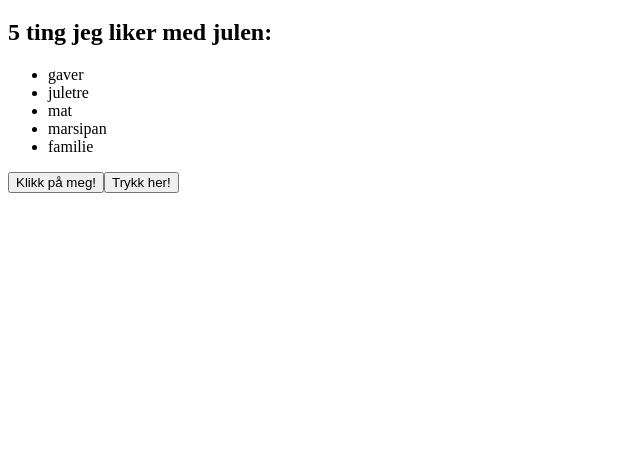
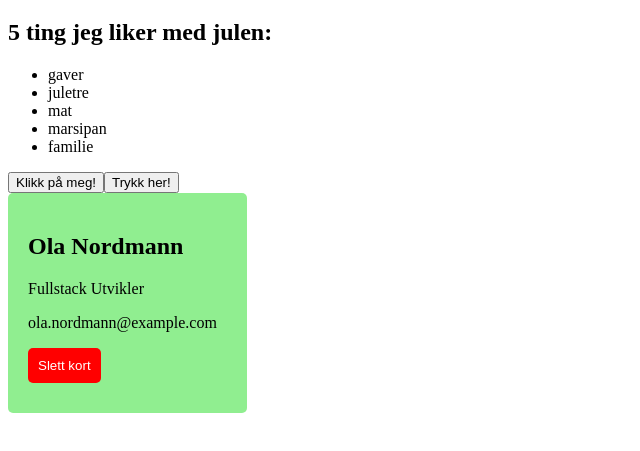
Before and after one commit to brolun/JavaScript---API, a plain HTML site: page forelesning-02/oppgaver.html in a window 1280 px wide. Shown: the part 61-512 px from the top of the page, without its empty margins (0-640 px from the left). Drawn offline with Linux system fonts and the light colour scheme.

Commit message:
Oppgave 5 - Businesskort

```diff
--- a/forelesning-02/oppgaver.html
+++ b/forelesning-02/oppgaver.html
@@ -43,6 +43,33 @@
 			colorButton.addEventListener("click", () => {
 				colorButton.classList.toggle("color-change");
 			});
+
+			// Oppgave 5 - Businesskort
+			const businessCard = document.createElement("div");
+			businessCard.className = "business-card";
+			style.sheet.insertRule(
+				".business-card {background-color: lightGreen; width: fit-content; border-radius: 5px; padding: 20px 30px 30px 20px}"
+			);
+
+			const userName = document.createElement("h2");
+			userName.innerText = "Ola Nordmann";
+			const userTitle = document.createElement("p");
+			userTitle.innerText = "Fullstack Utvikler";
+			const userEmail = document.createElement("p");
+			userEmail.innerText = "ola.nordmann@example.com";
+
+			const deleteButton = document.createElement("button");
+			deleteButton.innerText = "Slett kort";
+			deleteButton.className = "delete-button";
+			style.sheet.insertRule(
+				".delete-button {background-color: red; color: white; border: none; padding: 10px; border-radius: 5px}"
+			);
+			deleteButton.addEventListener("click", () => {
+				businessCard.remove();
+			});
+
+			businessCard.append(userName, userTitle, userEmail, deleteButton);
+			document.body.append(businessCard);
 		</script>
 	</body>
 </html>
```
